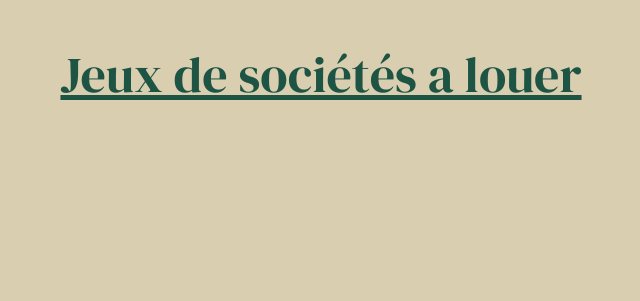
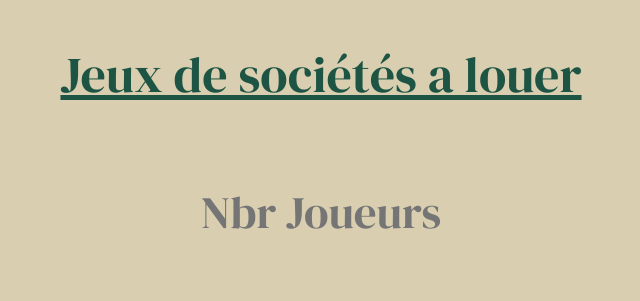
Before and after one commit to Jean1499/GameBoardWeb, a plain HTML site: page index.html in a window 1280 px wide. Shown: the top 301 px of the page, without its empty margins (319-959 px from the left). Drawn offline with nearby package versions, Linux system fonts and the light colour scheme.

Commit message:
Update index.html

```diff
--- a/index.html
+++ b/index.html
@@ -18,7 +18,7 @@
     </header>
 
     <div id="sub">
-        <input type="text" id="subtxt"/>
+        <input type="text" id="subtxt" placeholder="Nbr Joueurs"/>
     </div>
 
     <section id="twoplayers">
```
